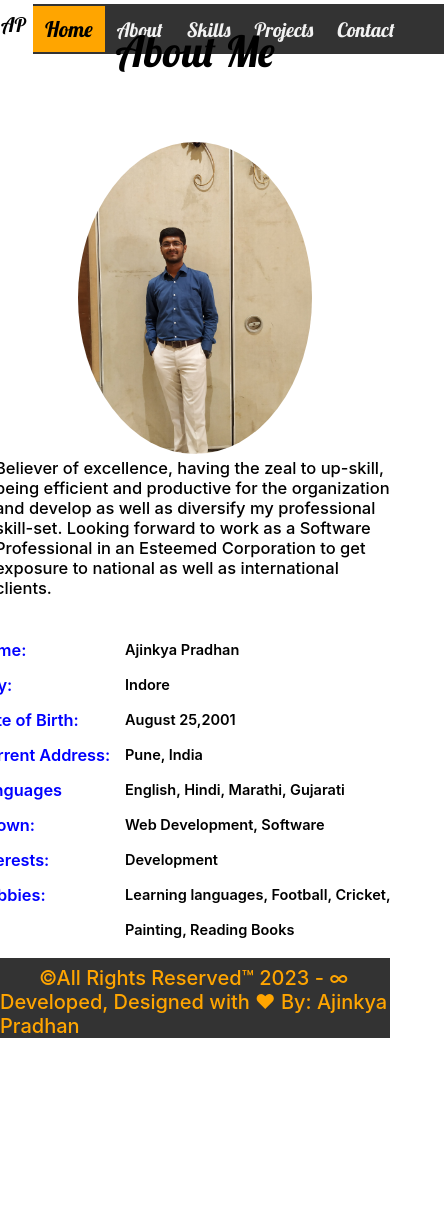
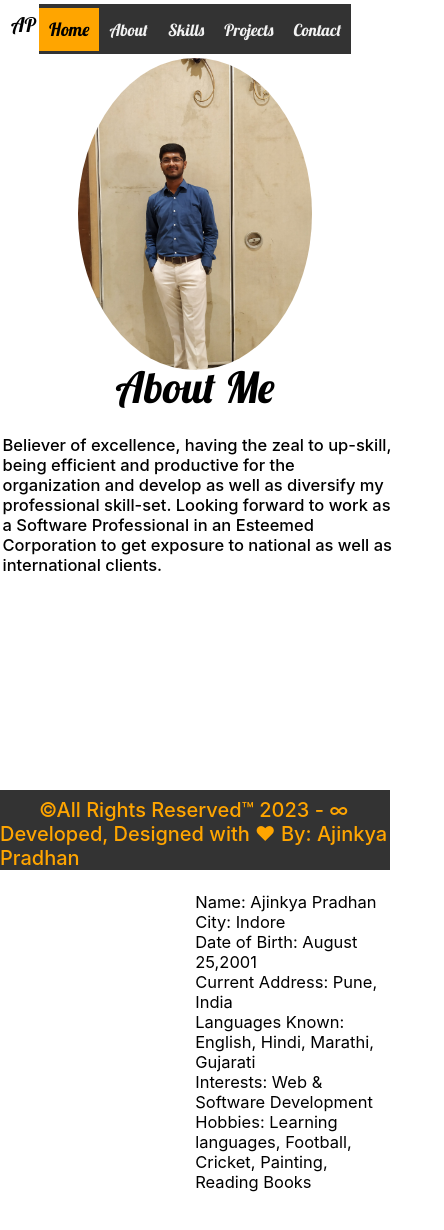
Before and after one commit to AjinkyaPradhan1/portfolio-website-ap, a React (Create React App) app: page /about in a window 390 px wide. Shown: the top 1230 px of the page, 444 px wide, since content can reach past the window. Before the commit the page ends 1038 px from the top, so only its background shows below. Built offline with nearby package versions, Linux system fonts and the light colour scheme.

Commit message:
480px about in progress

```diff
--- a/src/components/About.js
+++ b/src/components/About.js
@@ -47,9 +47,19 @@ function About() {
                     August 25,2001<br></br>
                     Pune, India<br></br>
                     English, Hindi, Marathi, Gujarati<br></br>
-                    Web Development, Software Development<br></br>
+                    Web & Software Development<br></br>
                     Learning languages, Football, Cricket, Painting, Reading Books
                   </div>
+                </div>
+
+                <div className="details480px">
+                    Name: Ajinkya Pradhan<br></br>
+                    City: Indore<br></br>
+                    Date of Birth: August 25,2001<br></br>
+                    Current Address: Pune, India<br></br>
+                    Languages Known: English, Hindi, Marathi, Gujarati<br></br>
+                    Interests: Web & Software Development<br></br>
+                    Hobbies: Learning languages, Football, Cricket, Painting, Reading Books<br></br>
                 </div>
               </div>
 
--- a/src/components/about.css
+++ b/src/components/about.css
@@ -117,6 +117,9 @@
   font-size: 110%;
   color: black;
 }
+.details480px{
+  visibility: hidden;
+}
 
 @keyframes title-in{
   0%{
@@ -156,8 +159,8 @@
     background-color: transparent;
   }
   .about_me_heading{
-    position: relative;
-    top: -180px;
+    position: absolute;
+    margin-top: -0px;
     display: flex;
     font-size: 260%;
     font-weight: 500;
@@ -170,34 +173,37 @@
     height: 100%;
     border-radius: 50%;
     animation: img-in 2500ms ;
-    top: 250px;
+    top: 10px;
   }
   .about_me_desc{
     display: flex;
-    position: relative;
-    top: 190px;
-    width: 400px;
+    position: absolute;
+    width: 100%;
     font-size:100% ;
     font-weight: 500;
-    margin-top: 5%;
+    margin-top: 75px;
+    margin-left: 5px;
     background-color: transparent;
   }
   .key_value{
-    position: relative;
-    top: 200px;
+    position: absolute;
+    margin-top: 260px;
     display: flex;
     flex-direction: row;
-    width: 440px;
+    align-items: center;
+    justify-content: center;
+    width: fit-content;
     height: 100%;
     font-size: 16.5px;
     background-color: transparent;
-    gap: 5px;
+
 
   }
 
   .title{
     display: flex;
-    align-items:  flex-start;
+    visibility: hidden;
+    justify-content:  center;
     width: 40%;
     height: 100%;
     background-color: white;
@@ -207,7 +213,8 @@
   }
   .details{
     display: flex;
-    align-items: flex-start;
+    visibility: hidden;
+    justify-content: center;
     width: 80%;
     height: 100%;
     background-color: white;
@@ -219,5 +226,8 @@
     align-items: center;
     justify-content: center;
   }
+  .details480px{
+    visibility: visible;
+  }
 
 }
--- a/src/components/navbar.css
+++ b/src/components/navbar.css
@@ -45,18 +45,22 @@
 
 
   @media only screen and (max-width: 480px){
-    .navbar{
+    .navbarMain{
       display: flex;
-      flex-direction: row
+      flex-wrap: wrap;
+      width: 140%;
+      background-color: transparent;
+      flex-direction: row;
+      align-items: center;
     }
     .navbar_text{
-      width: 10%;
+      width: 8%;
       font-size:20px ;
-      margin-left: -90px;
+      margin-left: -70px;
     }
     .topnav {
       display: flex;
-      width: 110%;
+      width: 100%;
       height: 50px;
       background-color: #333;
       overflow: hidden;
@@ -66,17 +70,18 @@
       align-items: center;
     }
     .topnav a {
+      display: flex;
       float: left;
       color: #f2f2f2;
       text-align: center;
-      padding: 10px 12px;
+      padding: 10px 10px;
       text-decoration: none;
-      font-size: 120%;
+      font-size: 100%;
       font-weight: 100;
     }
     .topnav a.active {
       background-color: orange;
       color: black;
-      font-size: 130%;
+      font-size: 110%;
     }
   }
```
